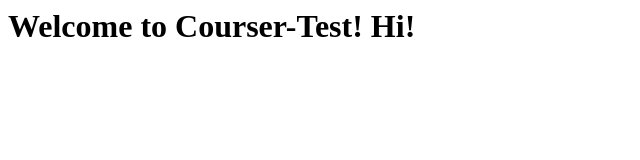
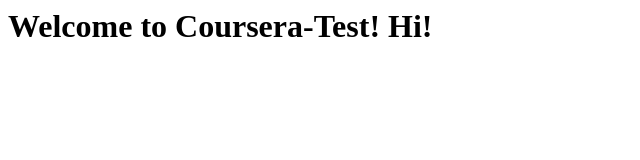
Before and after one commit to VedantPandya/coursera-test, a plain HTML site: page index.html in a window 1280 px wide. Shown: the whole page, without its empty margins (0-640 px from the left). Drawn offline with Linux system fonts and the light colour scheme.

Commit message:
Update index.html

```diff
--- a/index.html
+++ b/index.html
@@ -3,6 +3,6 @@
 <title>Coursera-Test</title>
 </head>
 <body>
-<h1>Welcome to Courser-Test! Hi!</h1>
+<h1>Welcome to Coursera-Test! Hi!</h1>
 </body>
 </html>
```
